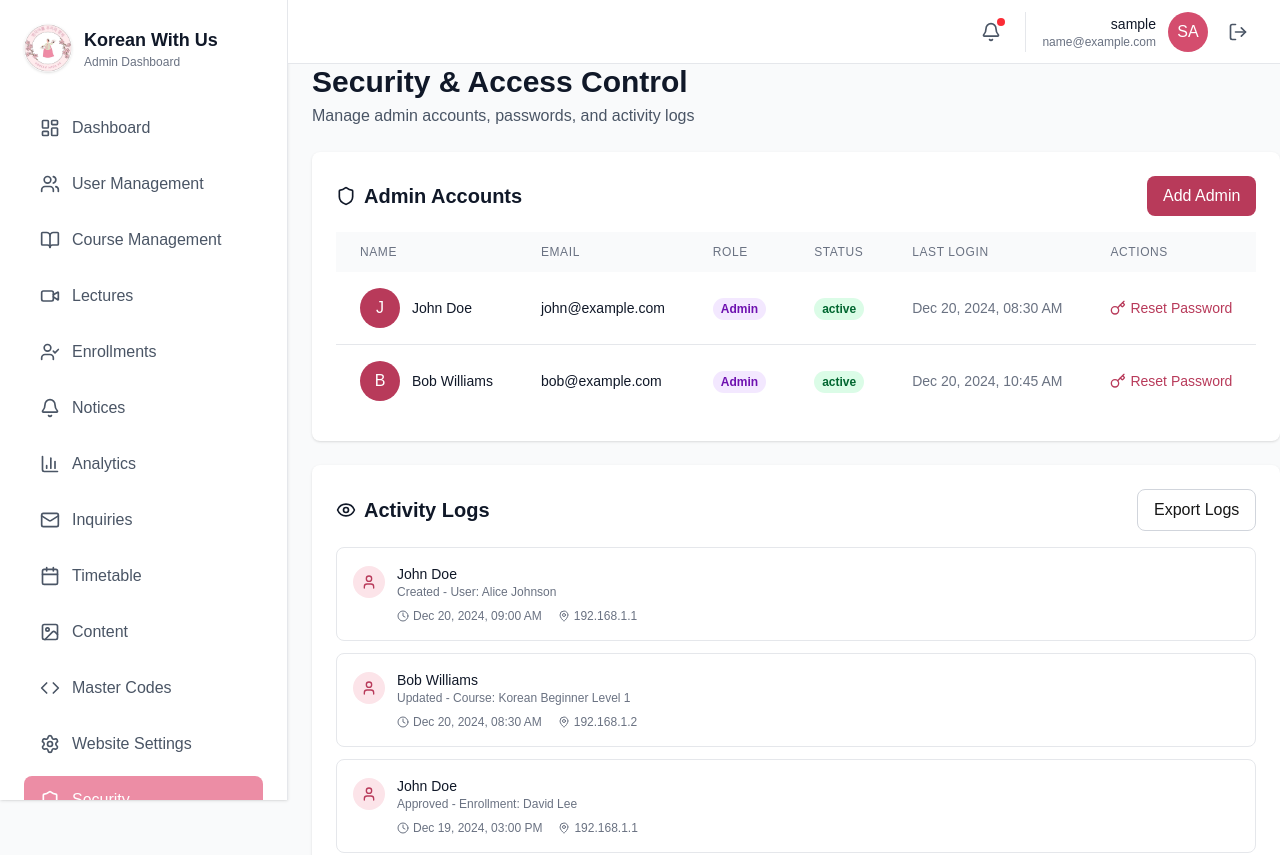
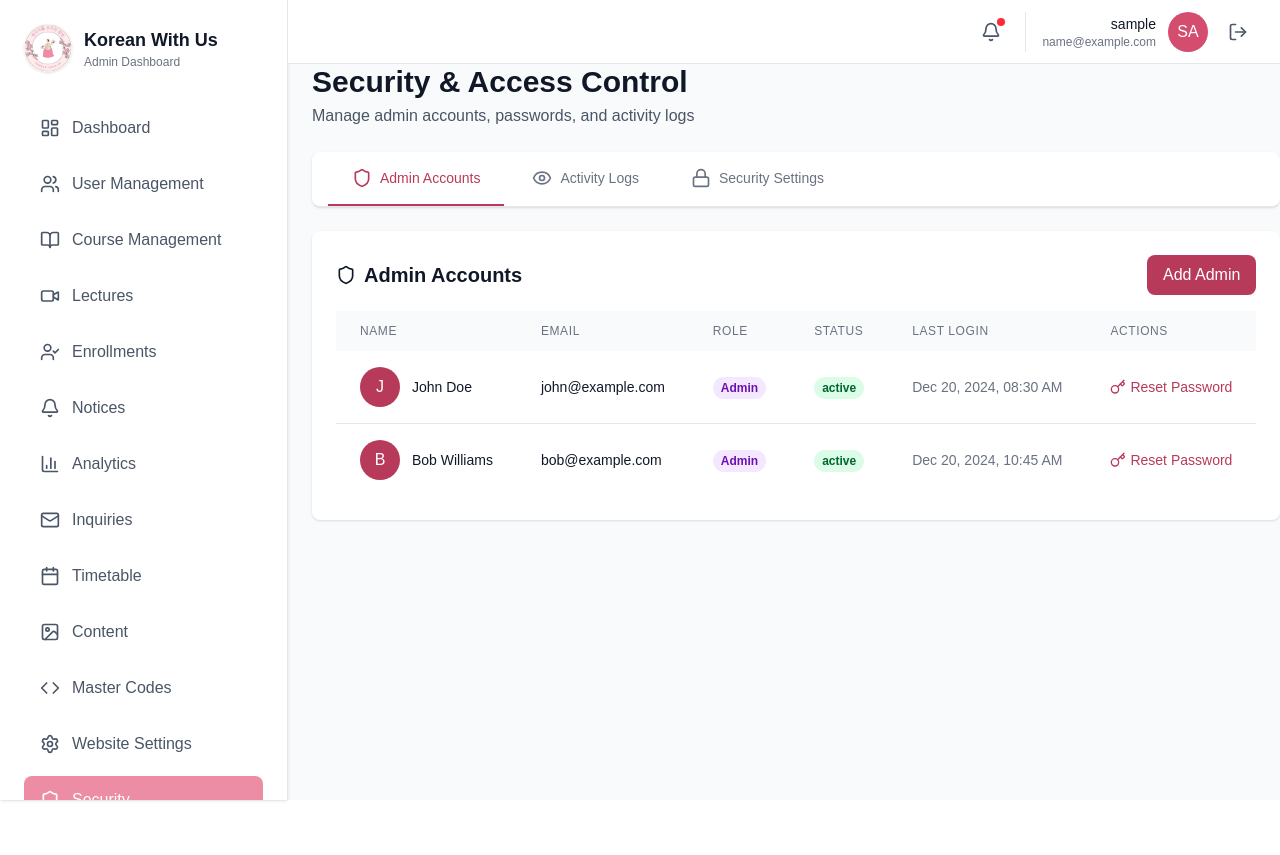
Before and after one commit to htetkookie04/admin-korean-with-us, a Next.js app: page /security in a window 1280 px wide. Shown: the top 855 px of the page. After the commit the page ends 800 px from the top, so only its background shows below. Built offline with nearby package versions, Linux system fonts and the light colour scheme; sample sign-in values are in the browser's storage.

Commit message:
Add course occupancy field, convert security page to tabs, remove Add Schedule button, add start/end date fields to course form

```diff
--- a/app/courses/page.tsx
+++ b/app/courses/page.tsx
@@ -174,6 +174,28 @@ export default function CoursesPage() {
                     className="w-full px-3 py-2 border border-gray-300 rounded-lg focus:outline-none focus:ring-2 focus:ring-brand-500"
                   />
                 </div>
+                <div className="grid grid-cols-2 gap-4">
+                  <div>
+                    <label className="block text-sm font-medium text-gray-700 mb-1">Start Date</label>
+                    <div className="relative">
+                      <Calendar className="absolute left-3 top-1/2 transform -translate-y-1/2 text-gray-400 w-5 h-5 pointer-events-none" />
+                      <input
+                        type="date"
+                        className="w-full pl-10 pr-3 py-2 border border-gray-300 rounded-lg focus:outline-none focus:ring-2 focus:ring-brand-500"
+                      />
+                    </div>
+                  </div>
+                  <div>
+                    <label className="block text-sm font-medium text-gray-700 mb-1">End Date</label>
+                    <div className="relative">
+                      <Calendar className="absolute left-3 top-1/2 transform -translate-y-1/2 text-gray-400 w-5 h-5 pointer-events-none" />
+                      <input
+                        type="date"
+                        className="w-full pl-10 pr-3 py-2 border border-gray-300 rounded-lg focus:outline-none focus:ring-2 focus:ring-brand-500"
+                      />
+                    </div>
+                  </div>
+                </div>
                 <div>
                   <label className="block text-sm font-medium text-gray-700 mb-1">Teacher</label>
                   <select
@@ -183,6 +205,16 @@ export default function CoursesPage() {
                     <option value="">Select Teacher</option>
                     <option value="2">Jane Smith</option>
                   </select>
+                </div>
+                <div>
+                  <label className="block text-sm font-medium text-gray-700 mb-1">Max Occupancy</label>
+                  <input
+                    type="number"
+                    min="1"
+                    placeholder="Enter maximum number of students"
+                    className="w-full px-3 py-2 border border-gray-300 rounded-lg focus:outline-none focus:ring-2 focus:ring-brand-500"
+                  />
+                  <p className="mt-1 text-xs text-gray-500">Maximum number of students that can enroll in this course</p>
                 </div>
                 <div>
                   <label className="block text-sm font-medium text-gray-700 mb-1">Upload Resources</label>
--- a/app/security/page.tsx
+++ b/app/security/page.tsx
@@ -11,6 +11,13 @@ export default function SecurityPage() {
   const [activityLogs] = useState(mockActivityLogs);
   const [showPasswordModal, setShowPasswordModal] = useState(false);
   const [selectedAdmin, setSelectedAdmin] = useState<string | null>(null);
+  const [activeTab, setActiveTab] = useState<'accounts' | 'logs' | 'settings'>('accounts');
+
+  const tabs = [
+    { id: 'accounts' as const, label: 'Admin Accounts', icon: Shield },
+    { id: 'logs' as const, label: 'Activity Logs', icon: Eye },
+    { id: 'settings' as const, label: 'Security Settings', icon: Lock },
+  ];
 
   return (
     <MainLayout>
@@ -20,7 +27,31 @@ export default function SecurityPage() {
           <p className="text-gray-600 mt-1">Manage admin accounts, passwords, and activity logs</p>
         </div>
 
-        {/* Admin Accounts */}
+        {/* Tabs Navigation */}
+        <div className="bg-white rounded-lg shadow border-b border-gray-200">
+          <div className="flex space-x-1 px-4">
+            {tabs.map((tab) => {
+              const Icon = tab.icon;
+              return (
+                <button
+                  key={tab.id}
+                  onClick={() => setActiveTab(tab.id)}
+                  className={`flex items-center gap-2 px-6 py-4 font-medium text-sm transition-colors border-b-2 ${
+                    activeTab === tab.id
+                      ? 'border-brand-600 text-brand-600'
+                      : 'border-transparent text-gray-500 hover:text-gray-700 hover:border-gray-300'
+                  }`}
+                >
+                  <Icon className="w-5 h-5" />
+                  {tab.label}
+                </button>
+              );
+            })}
+          </div>
+        </div>
+
+        {/* Admin Accounts Tab */}
+        {activeTab === 'accounts' && (
         <div className="bg-white rounded-lg shadow p-6">
           <div className="flex items-center justify-between mb-4">
             <h2 className="text-xl font-semibold text-gray-900 flex items-center gap-2">
@@ -88,8 +119,10 @@ export default function SecurityPage() {
             </table>
           </div>
         </div>
+        )}
 
-        {/* Activity Logs */}
+        {/* Activity Logs Tab */}
+        {activeTab === 'logs' && (
         <div className="bg-white rounded-lg shadow p-6">
           <div className="flex items-center justify-between mb-4">
             <h2 className="text-xl font-semibold text-gray-900 flex items-center gap-2">
@@ -132,8 +165,10 @@ export default function SecurityPage() {
             ))}
           </div>
         </div>
+        )}
 
-        {/* Security Settings */}
+        {/* Security Settings Tab */}
+        {activeTab === 'settings' && (
         <div className="bg-white rounded-lg shadow p-6">
           <h2 className="text-xl font-semibold text-gray-900 mb-4 flex items-center gap-2">
             <Lock className="w-5 h-5" />
@@ -187,6 +222,7 @@ export default function SecurityPage() {
             </button>
           </div>
         </div>
+        )}
 
         {/* Password Reset Modal */}
         {showPasswordModal && (
--- a/app/timetable/page.tsx
+++ b/app/timetable/page.tsx
@@ -3,7 +3,7 @@
 import { useState } from 'react';
 import MainLayout from '@/components/layout/MainLayout';
 import { mockTimetables, mockCourses } from '@/lib/mockData';
-import { Plus, Edit, Trash2, Calendar } from 'lucide-react';
+import { Edit, Trash2, Calendar } from 'lucide-react';
 import { Timetable } from '@/types';
 
 const daysOfWeek = ['Monday', 'Tuesday', 'Wednesday', 'Thursday', 'Friday', 'Saturday', 'Sunday'];
@@ -40,16 +40,6 @@ export default function TimetablePage() {
             <h1 className="text-3xl font-bold text-gray-900">Timetable Management</h1>
             <p className="text-gray-600 mt-1">Manage daily timetables, schedules, and room assignments</p>
           </div>
-          <button
-            onClick={() => {
-              setSelectedTimetable(null);
-              setShowModal(true);
-            }}
-            className="flex items-center gap-2 px-4 py-2 bg-brand-600 text-white rounded-lg hover:bg-brand-700 transition-colors"
-          >
-            <Plus className="w-5 h-5" />
-            Add Schedule
-          </button>
         </div>
 
         {/* Day Selector */}
```
